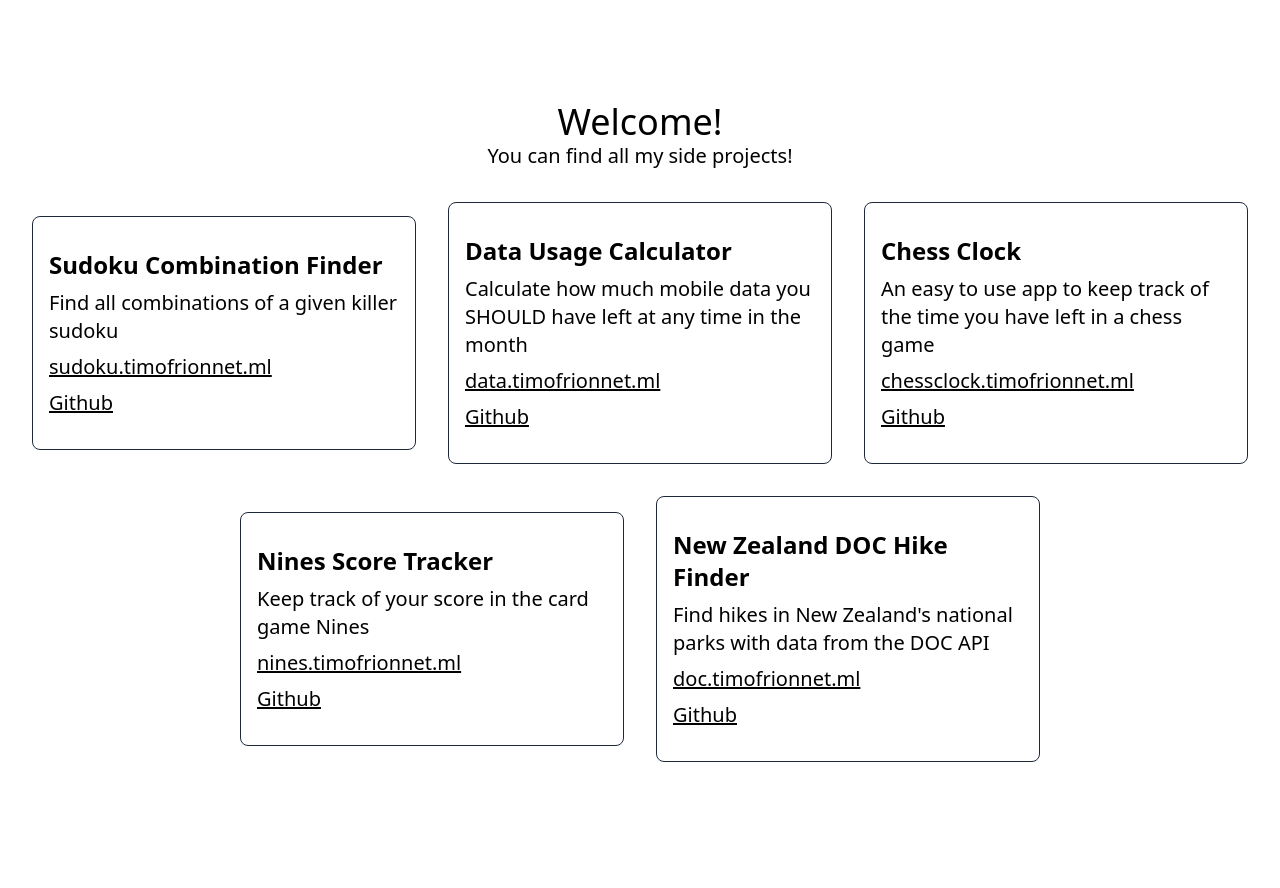
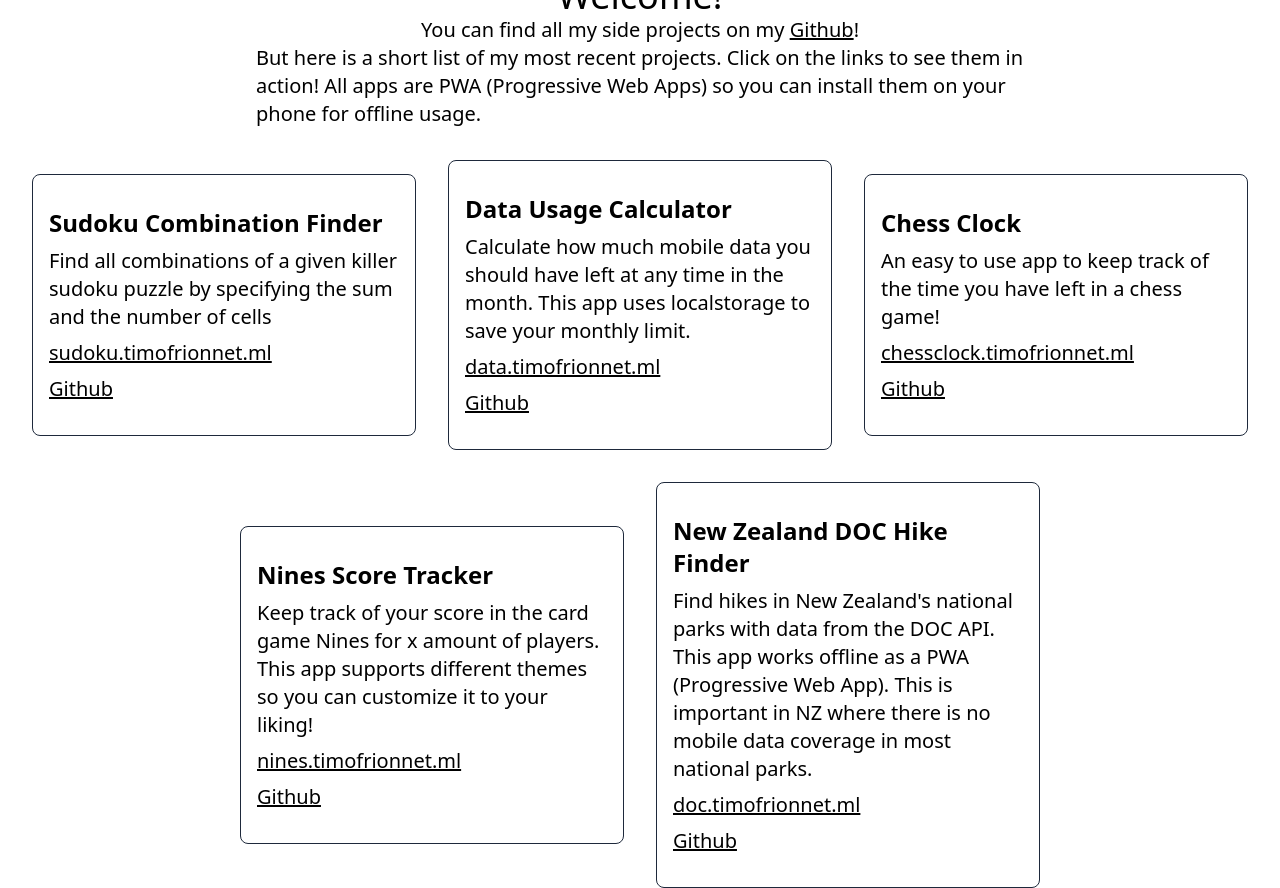
Before and after one commit to timsun28/timo-site-hub, a Next.js app: page / in a window 1280 px wide. Before the commit the page ends 840 px from the top, so only its background shows below. Built offline with nearby package versions, Linux system fonts and the light colour scheme.

Commit message:
Updated styling

```diff
--- a/pages/index.tsx
+++ b/pages/index.tsx
@@ -9,31 +9,35 @@ export default function Home() {
     const sites = [
         {
             title: "Sudoku Combination Finder",
-            description: "Find all combinations of a given killer sudoku",
+            description:
+                "Find all combinations of a given killer sudoku puzzle by specifying the sum and the number of cells",
             url: "sudoku.timofrionnet.ml",
             github: "https://github.com/timsun28/Sudoku-combination-finder",
         },
         {
             title: "Data Usage Calculator",
-            description: "Calculate how much mobile data you SHOULD have left at any time in the month",
+            description:
+                "Calculate how much mobile data you should have left at any time in the month. This app uses localstorage to save your monthly limit.",
             url: "data.timofrionnet.ml",
             github: "https://github.com/timsun28/Data-Usage-Calculator",
         },
         {
             title: "Chess Clock",
-            description: "An easy to use app to keep track of the time you have left in a chess game",
+            description: "An easy to use app to keep track of the time you have left in a chess game!",
             url: "chessclock.timofrionnet.ml",
             github: "https://github.com/timsun28/Chess-Clock",
         },
         {
             title: "Nines Score Tracker",
-            description: "Keep track of your score in the card game Nines",
+            description:
+                "Keep track of your score in the card game Nines for x amount of players. This app supports different themes so you can customize it to your liking!",
             url: "nines.timofrionnet.ml",
             github: "https://github.com/timsun28/NextJS-Nines-App",
         },
         {
             title: "New Zealand DOC Hike Finder",
-            description: "Find hikes in New Zealand's national parks with data from the DOC API",
+            description:
+                "Find hikes in New Zealand's national parks with data from the DOC API. This app works offline as a PWA (Progressive Web App). This is important in NZ where there is no mobile data coverage in most national parks.",
             url: "doc.timofrionnet.ml",
             github: "https://github.com/timsun28/NextJS-DOC-App",
         },
@@ -46,14 +50,24 @@ export default function Home() {
                 <meta name="viewport" content="width=device-width, initial-scale=1" />
                 <link rel="icon" href="/favicon.ico" />
             </Head>
-            <main className="flex flex-col items-center h-screen m-2 mt-8 md:justify-center dark:text-white">
+            <main className="flex flex-col items-center h-screen m-4 mt-8 md:justify-center dark:text-white">
                 <h1 className="text-4xl">Welcome!</h1>
-                <p className="text-xl">You can find all my side projects!</p>
+                <p className="text-xl">
+                    You can find all my side projects on my{" "}
+                    <a href="https://github.com/timsun28" className="underline" target="_blank" rel="noreferrer">
+                        Github
+                    </a>
+                    !
+                </p>
+                <p className="max-w-3xl text-xl">
+                    But here is a short list of my most recent projects. Click on the links to see them in action! All
+                    apps are PWA (Progressive Web Apps) so you can install them on your phone for offline usage.
+                </p>
                 <div className="flex flex-wrap items-center justify-center gap-8 mt-8">
                     {sites.map((site, index) => (
                         <div
                             key={index}
-                            className="flex flex-col gap-2 px-4 py-8 border rounded-lg border-slate-800 dark:border-white w-96"
+                            className="flex flex-col gap-2 px-4 py-8 border rounded-lg border-slate-800 dark:border-white md:w-96"
                         >
                             <h2 className="text-2xl font-bold">{site.title}</h2>
                             <p className="text-xl">{site.description}</p>
```
